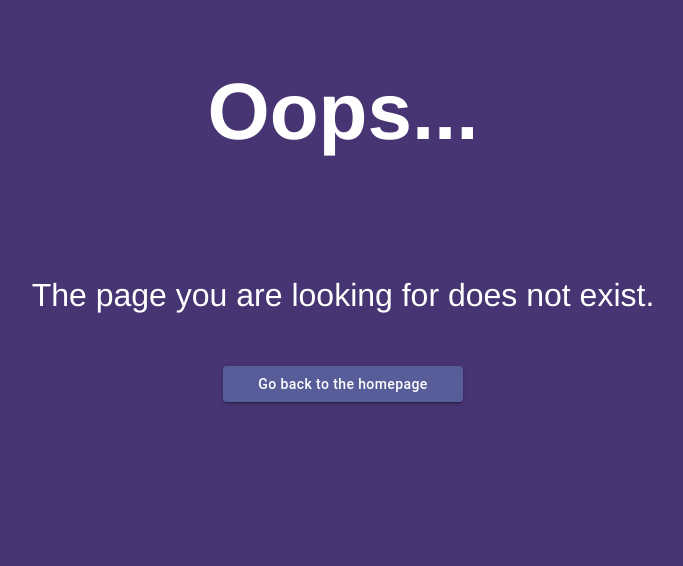
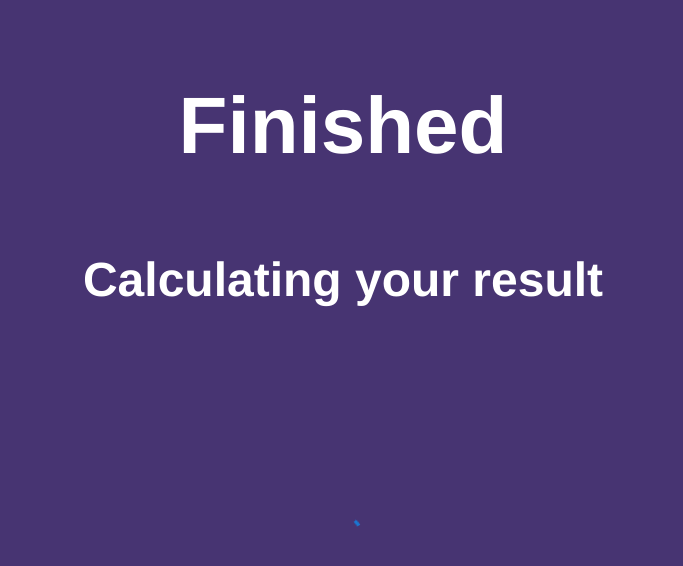
Before and after one commit to Phuc645/ProQuiz, a React (Vite) app in the folder frontend/: page /finished in a window 1280 px wide. Shown: the top 566 px of the page, without its empty margins (297-980 px from the left). Built offline with nearby package versions, Linux system fonts and the light colour scheme.

Commit message:
Refactor variable imports in styles; add QuizDetails component and routing; update QuizCard to link to QuizDetails

```diff
--- /dev/null
+++ b/frontend/src/Finished/Finished.scss
@@ -0,0 +1,25 @@
+@use '../styles/variables' as *;
+
+.finished-container {
+  display: flex;
+  flex-direction: column;
+  align-items: center;
+    height: 100vh;
+    background-color: $quiz-background-color;
+  .finished-text {
+    margin-bottom: 10rem;
+    text-align: center;
+  }
+  .finished-title, .finished-subtitle {
+    color: $quiz-letter-color;
+    padding: 0;
+  }
+  .finished-title {
+    font-size: 5rem;
+    font-weight: bold;
+  }
+  .finished-subtitle {
+    font-size: 3rem;
+      font-weight: bold;
+    }
+}
--- /dev/null
+++ b/frontend/src/Finished/Finished.tsx
@@ -0,0 +1,13 @@
+import './Finished.scss';
+import CircularProgress from '@mui/material/CircularProgress';
+export default function Finished() {
+    return (
+        <div className="finished-container">
+            <div className="finished-text">
+                <p className="finished-title">Finished</p>
+                <p className="finished-subtitle">Calculating your result</p>
+            </div>
+            <CircularProgress />
+        </div>
+    );
+}
--- a/frontend/src/main.tsx
+++ b/frontend/src/main.tsx
@@ -7,6 +7,7 @@ import Login from "./Login/Login";
 import SignUp from "./SignUp/SignUp";
 import NotFound from "./NotFound/NotFound";
 import QuizDetails from "./QuizDetails/QuizDetails";
+import Finished from "./Finished/Finished";
 
 const router = createBrowserRouter([
   {
@@ -26,6 +27,10 @@ const router = createBrowserRouter([
         element: <QuizDetails />,
     },
     {
+        path: "finished",
+        element: <Finished />,
+    },
+    {
         path: "*",
         element: <NotFound />,
     }
```
